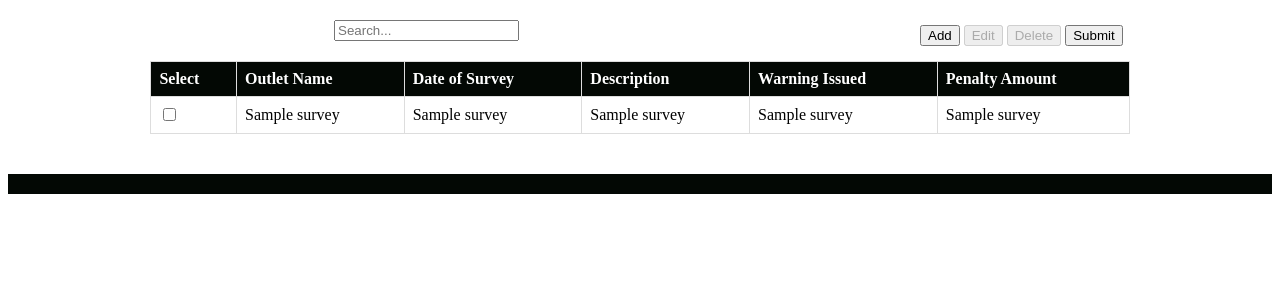
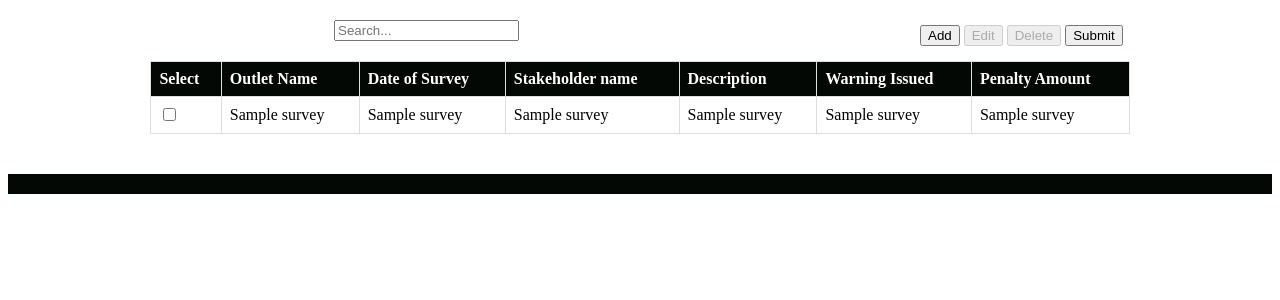
Before and after one commit to MAHESHSDHARAVATH/DBMS-ASSIGNMENT3-, a Flask app: template templates/survey.html in a window 1280 px wide. Shown: the part 65-365 px from the top of the page. Run offline with Flask 3, Linux system fonts and the light colour scheme; the template is opened without the code that fills it: most values are stand-ins (such as "Sample title", 1, 10 or a date in 2020); some libraries are stand-ins or nearby versions.

Commit message:
Stakeholder name added in Survey Table

```diff
--- a/app.py
+++ b/app.py
@@ -92,9 +92,10 @@ def Rent_details():
 def Survey_details():
     cur = mysql.connection.cursor()
     query = """
-    SELECT O.Outlet_ID, O.Outlet_name, S.Date_of_survey, S.Description, S.Warning_issued, S.Penalty_amount
-    FROM  Survey S
-    INNER JOIN Outlet O ON S.Outlet_ID = O.Outlet_ID;
+    SELECT S.Survey_ID, O.Outlet_name, S.Date_of_survey, ST.name, S.Description, S.Warning_issued, S.Penalty_amount
+    FROM Survey S
+    INNER JOIN Outlet O ON S.Outlet_ID = O.Outlet_ID
+    INNER JOIN stakeholder ST ON O.stakeholder_ID = ST.stakeholder_ID;
     """
     cur.execute(query)
     surveys = cur.fetchall()
--- a/templates/survey.html
+++ b/templates/survey.html
@@ -40,6 +40,7 @@
                         <th>Select</th>
                         <th>Outlet Name</th>
                         <th>Date of Survey</th>
+                        <th>Stakeholder name</th>
                         <th>Description</th>
                         <th>Warning Issued</th>
                         <th>Penalty Amount</th>
@@ -52,9 +53,10 @@
                         <td><input type="checkbox" name="selected[]" value="{{ survey[0] }}"></td> <!-- Assuming row[0] is the unique ID -->
                         <td>{{ survey[1] }}</td> <!-- Outlet Name -->
                         <td>{{ survey[2] }}</td> <!-- Date of Survey -->
-                        <td>{{ survey[3] }}</td> <!-- Description -->
-                        <td>{{ survey[4] }}</td> <!-- Warning Issued -->
-                        <td>{{ survey[5] }}</td> <!-- Penalty -->
+                        <td>{{ survey[3] }}</td> <!-- Stakeholder -->
+                        <td>{{ survey[4] }}</td> <!-- Description -->
+                        <td>{{ survey[5] }}</td> <!-- Warning Issued -->
+                        <td>{{ survey[6] }}</td> <!-- Penalty -->
                     </tr>
                     {% endfor %}
 
@@ -116,6 +118,7 @@
                     <td><input type="checkbox"></td>
                     <td><input type="text" placeholder="Outlet Name"></td>
                     <td><input type="text" placeholder="Date of Survey"></td>
+                    <td><input type="text" placeholder="Stakeholder"></td>
                     <td><input type="text" placeholder="Description"></td>
                     <td><input type="text" placeholder="Warning Issued"></td>
                     <td><input type="text" placeholder="Penalty Amount"></td>
```
